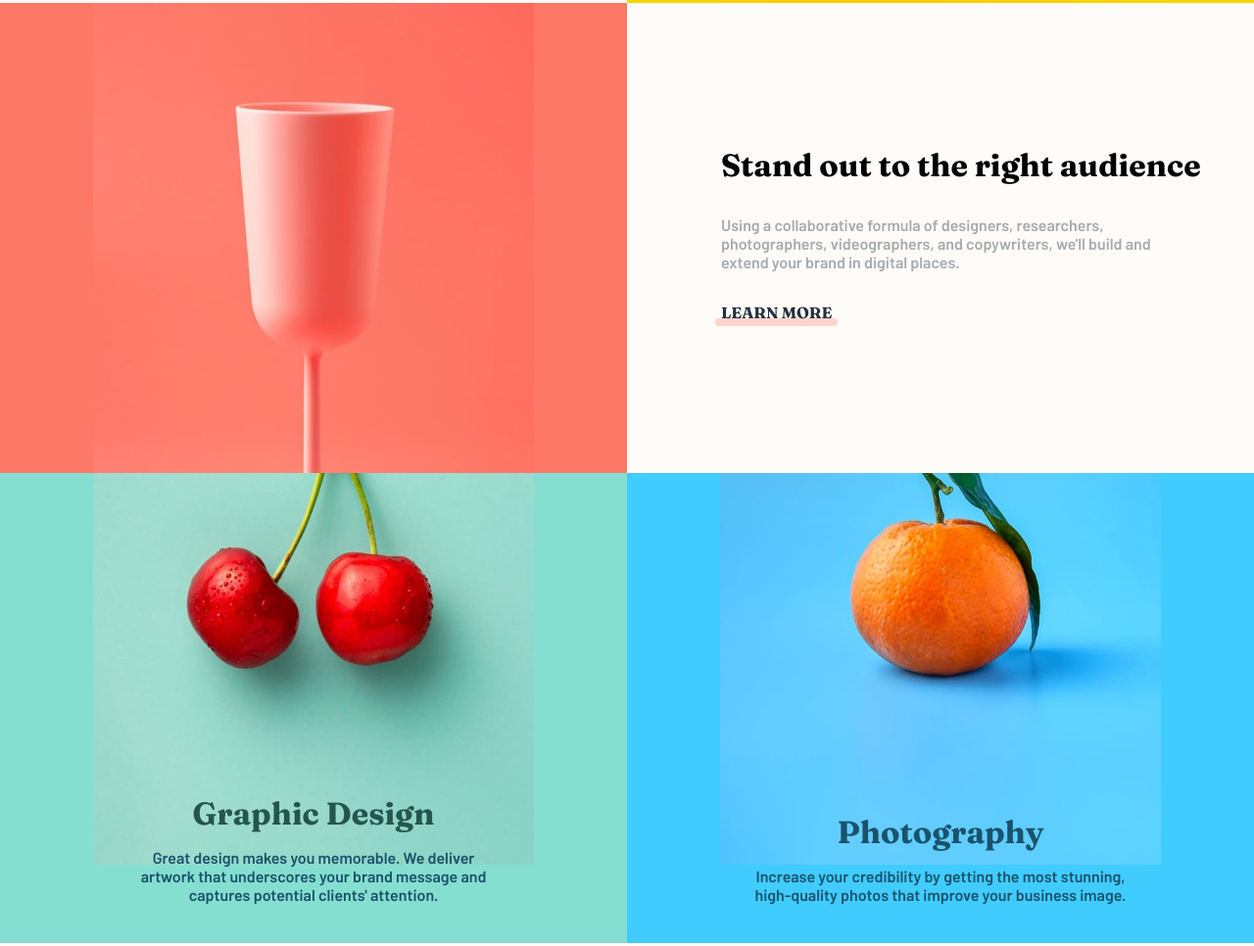
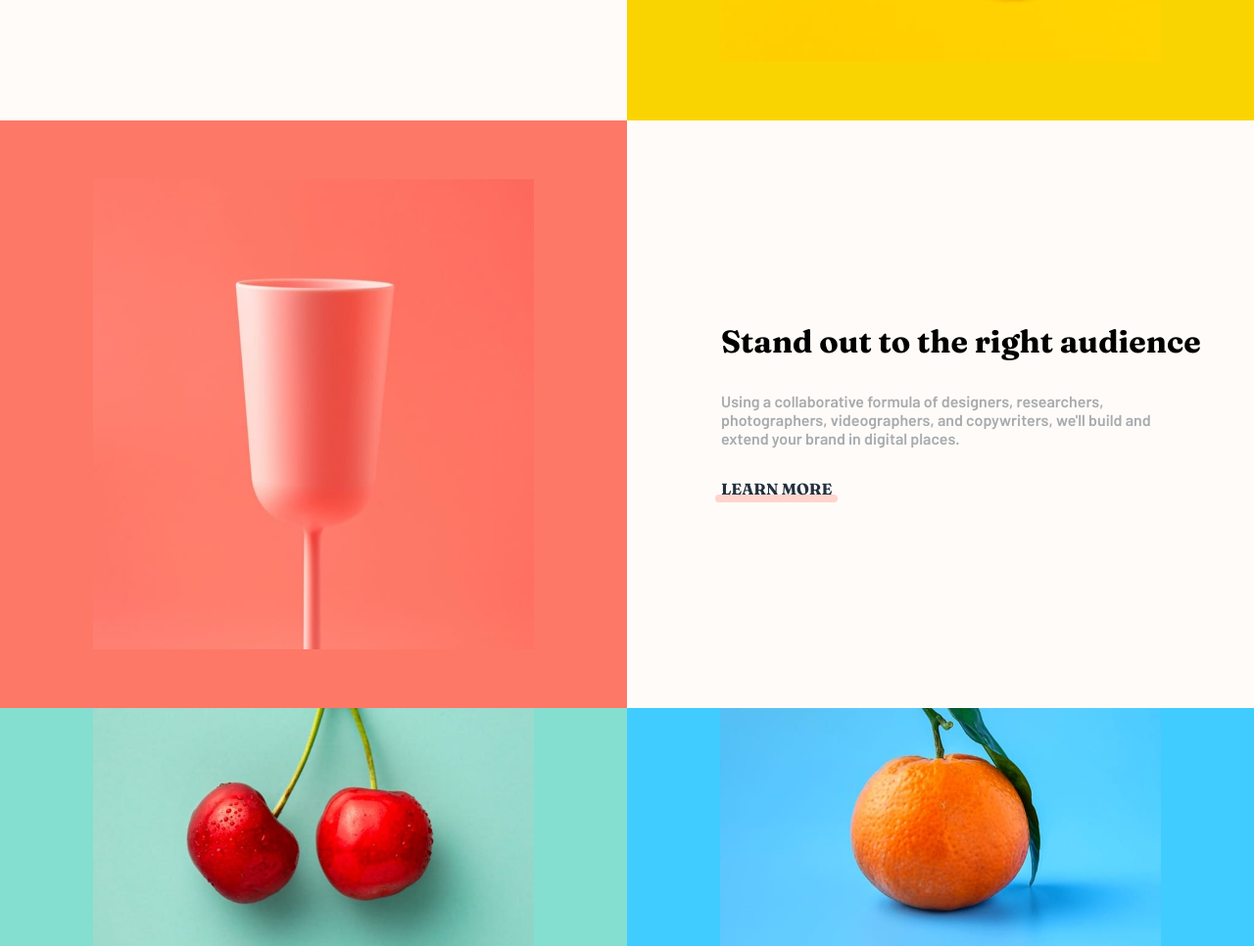
Before and after one commit to MosElsh/MosElsh.github.io, a plain HTML site: page Sunnyside-Agency-Landing-Page/index.html in a window 1280 px wide. Shown: the part 1178-2144 px from the top of the page at 98% size. Drawn offline with Linux system fonts and the light colour scheme; files whose address does not match are found by name.

Commit message:
Pictures made more responsive

```diff
--- a/Sunnyside-Agency-Landing-Page/index.html
+++ b/Sunnyside-Agency-Landing-Page/index.html
@@ -165,6 +165,7 @@
 
         .section_1 .image_container {
             min-width: 50vw;
+            min-height: 75vh;
             background-image: url(./images/desktop/image-transform.jpg);
             background-color: hsl(51, 100%, 49%);
             background-position: center;
@@ -174,6 +175,7 @@
 
         .section_2 .image_container {
             min-width: 50vw;
+            min-height: 75vh;
             background-color: hsl(7, 99%, 70%);
             background-image: url(./images/mobile/image-stand-out.jpg);
             background-position: center;
@@ -183,6 +185,7 @@
 
         .section_3 .image_container {
             min-width: 50vw;
+            min-height: 75vh;
             background-image: url(./images/desktop/image-graphic-design.jpg);
             background-color: rgb(133, 223, 208);
             background-position: top;
@@ -192,6 +195,7 @@
 
         .section_4, .image_container {
             min-width: 50vw;
+            min-height: 75vh;
             background-image: url(./images/desktop/image-photography.jpg);
             background-color: rgb(64, 204, 255);
             background-position: top;
```
